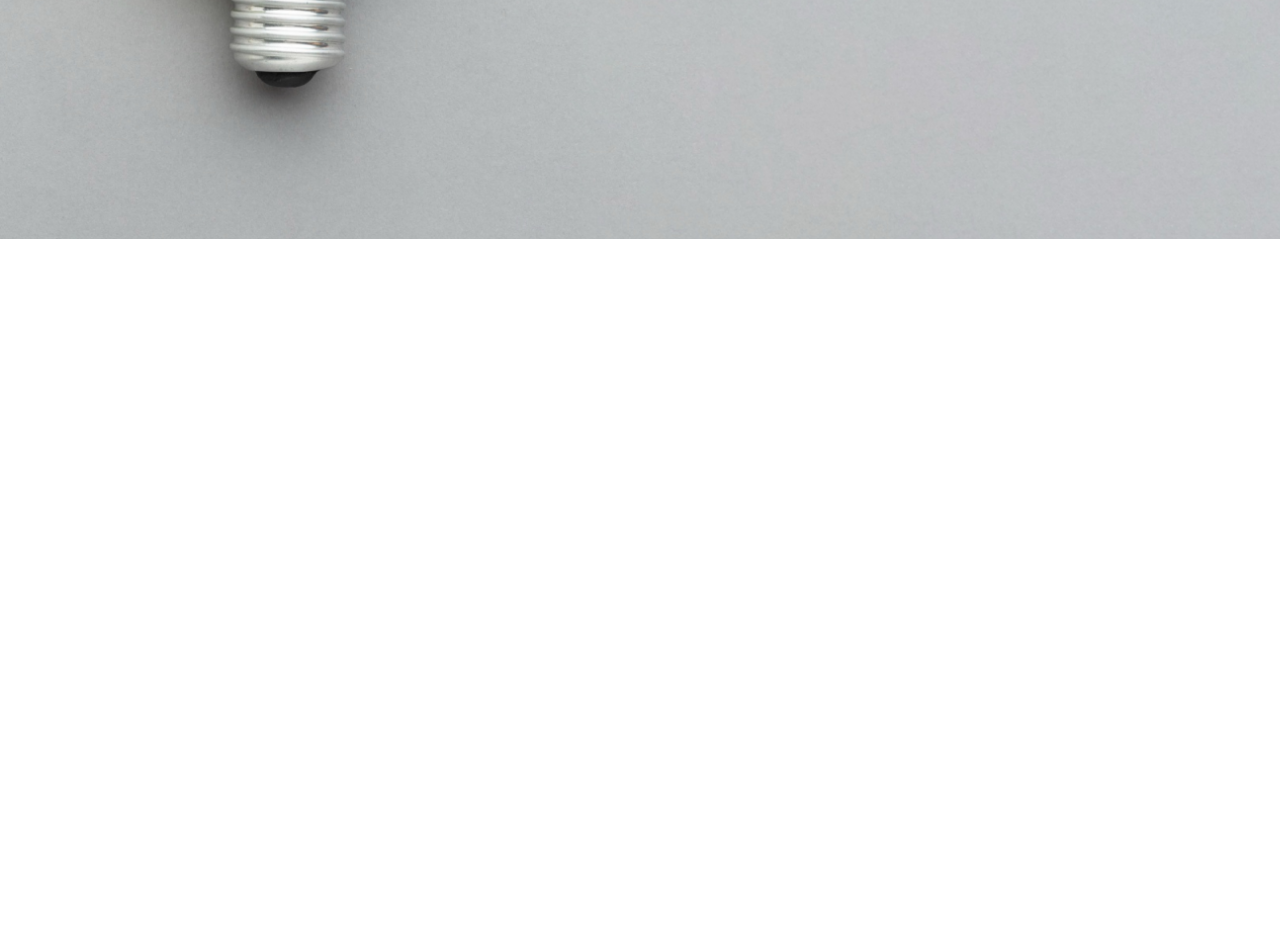
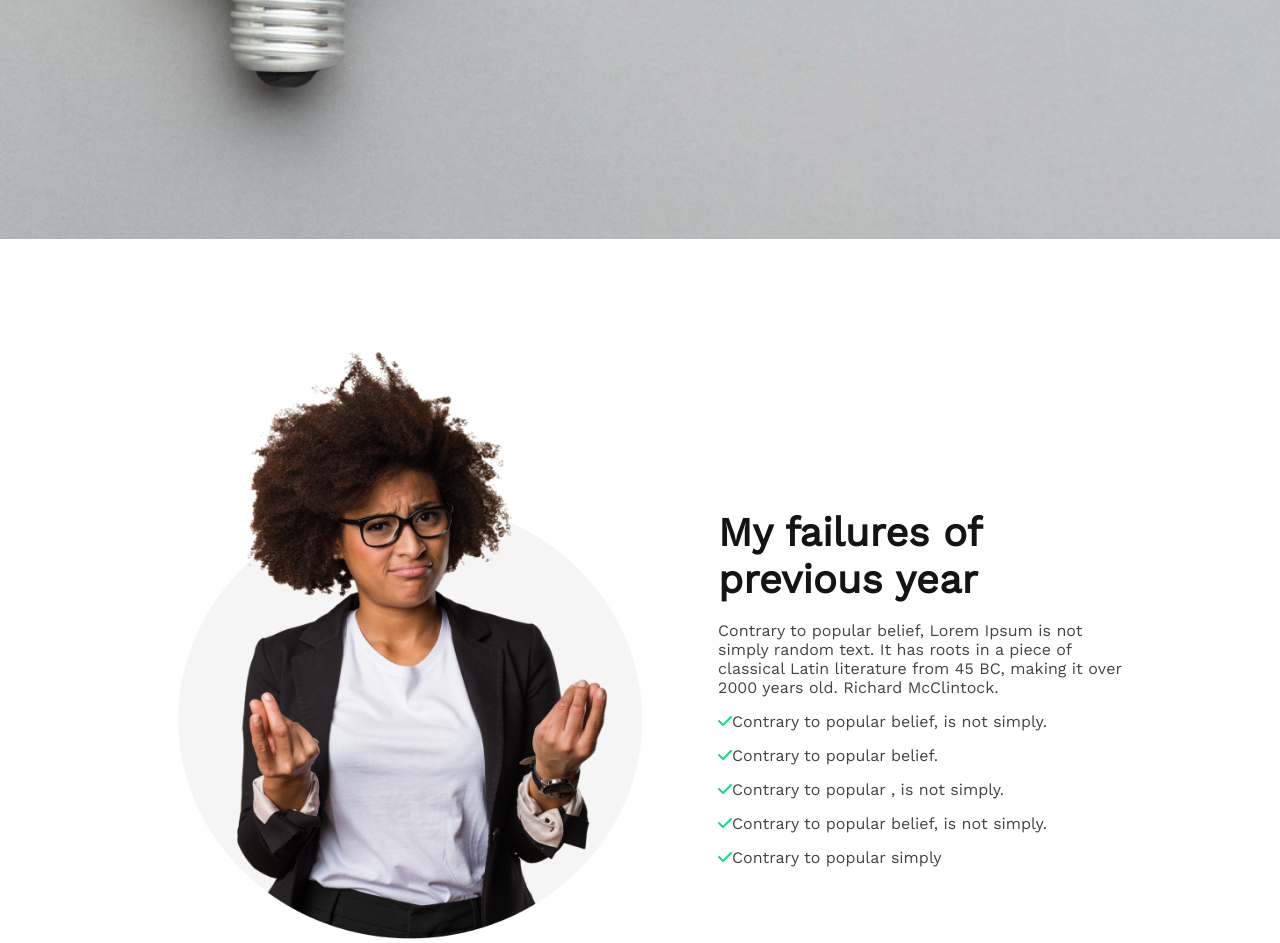
Before and after one commit to Rimaakter1/Assignment-1-Reset-6-, a plain HTML site: page index.html in a window 1280 px wide. Shown: the part 561-1504 px from the top of the page. Before the commit the page ends 819 px from the top, so only its background shows below. Drawn offline with nearby package versions, Linux system fonts and the light colour scheme.

Commit message:
failure section

```diff
--- a/index.html
+++ b/index.html
@@ -6,8 +6,12 @@
     <meta http-equiv="X-UA-Compatible" content="IE=edge">
     <meta name="viewport" content="width=device-width, initial-scale=1.0">
     <title>New year New me</title>
+    <!-- css link  -->
     <link rel="stylesheet" href="styles/style.css">
+    <!-- font family  -->
     <link href="https://fonts.googleapis.com/css2?family=Work+Sans&display=swap" rel="stylesheet">
+    <!-- icon link  -->
+    <script src="https://kit.fontawesome.com/d8894525ac.js" crossorigin="anonymous"></script>
 </head>
 
 <body>
@@ -15,7 +19,7 @@
     <header>
         <div class="main-banner">
             <h1 class="banner-title">All Thinks Are <br> Possible If You <br> believe</h1>
-            <p class="banner-description">There are many variations of passages of Lorem Ipsum <br>
+            <p class="description">There are many variations of passages of Lorem Ipsum <br>
                 available, but the majority have suffered
                 alteration in some <br> form,
                 by injected humour, or randomised words</p>
@@ -24,14 +28,27 @@
     </header>
     <!-- header end  -->
     <main>
-        <section>
-            <div>
-                <img src="" alt="">
+        <section class="failure-section">
+            <div class="girl-img">
+                <img src="images/person.png" alt="">
             </div>
-            <div>
-
+            <div class="failure-container">
+                <h1 class="failure-title">My failures of <br>
+                    previous year</h1>
+                <p class="description">Contrary to popular belief, Lorem Ipsum is not <br>
+                    simply random text. It has roots in a piece of <br>
+                    classical Latin literature from 45 BC, making it over <br>
+                    2000 years old. Richard McClintock.</p>
+                <ul class="failure-list">
+                    <li><i class="fa-solid fa-check"></i>Contrary to popular belief, is not simply.</li>
+                    <li><i class="fa-solid fa-check"></i>Contrary to popular belief.</li>
+                    <li><i class="fa-solid fa-check"></i>Contrary to popular , is not simply.</li>
+                    <li><i class="fa-solid fa-check"></i>Contrary to popular belief, is not simply.</li>
+                    <li><i class="fa-solid fa-check"></i>Contrary to popular simply</li>
+                </ul>
             </div>
         </section>
+
     </main>
     <footer>
 
--- a/styles/style.css
+++ b/styles/style.css
@@ -25,10 +25,11 @@ header {
 
 }
 
-.banner-description {
+.description {
     font-weight: 400;
     font-size: 16px;
     margin-top: 10px;
+    color: #444343;
 }
 
 .btn-orange {
@@ -41,3 +42,41 @@ header {
     color: #fff;
     margin-top: 25px;
 }
+
+/* main style  */
+/* failure section style  */
+
+.failure-section {
+    display: flex;
+    justify-content: space-evenly;
+}
+
+.failure-container {
+    margin-top: 270px;
+    margin-left: -98px;
+}
+
+.girl-img img {
+    margin-top: 100px;
+    height: 600px;
+    width: 500px;
+
+}
+
+.failure-title {
+    font-weight: 700;
+    font-size: 40px;
+    color: #151414;
+    margin-bottom: 18px;
+}
+
+ul li {
+    list-style: none;
+    color: #444343;
+    margin-top: 15px;
+}
+
+ul li i {
+    color: #16D887;
+
+}
```
Also changed, not shown: images/icons/ecom.png (added), images/icons/fb.png (added), images/icons/js.png (added), images/icons/smoke.png (added), images/icons/twitter.png (added), images/icons/web.png (added), images/icons/youtube.png (added), images/person.png (added), images/watch.png (added).
